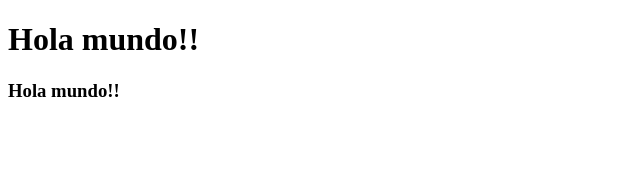
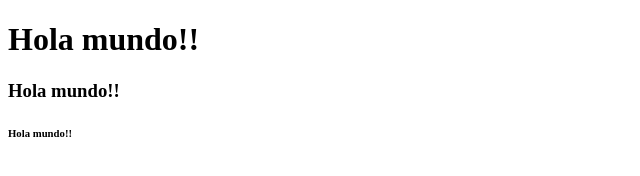
Before and after one commit to joelce27/repositorioLocal, a plain HTML site: page holaHtml/index.html in a window 1280 px wide. Shown: the full height of the page, 0-640 px from the left. Drawn offline with Linux system fonts and the light colour scheme.

Commit message:
Otra actualización index.html

```diff
--- a/holaHtml/index.html
+++ b/holaHtml/index.html
@@ -8,5 +8,6 @@
 <body>
     <h1>Hola mundo!!</h1>
     <h3>Hola mundo!!</h3>
+    <h6>Hola mundo!!</h6>
 </body>
 </html>
```
